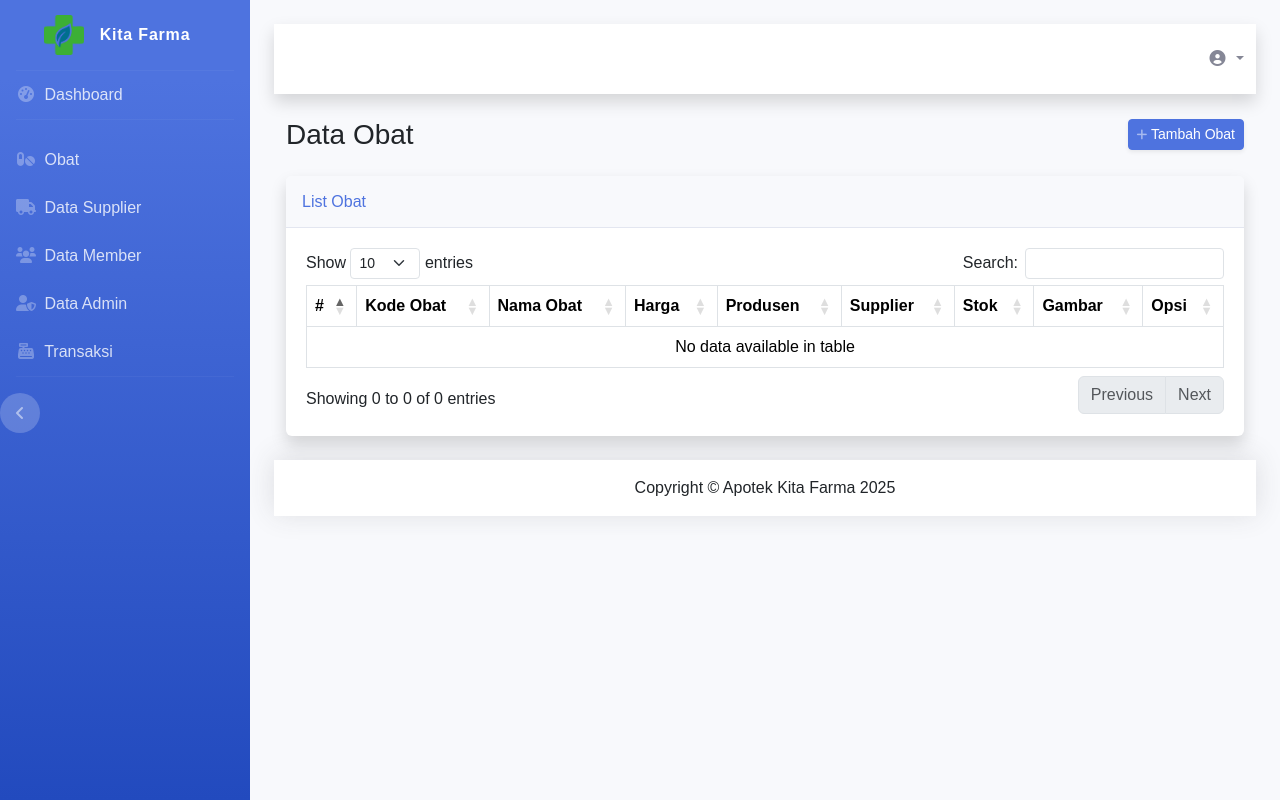
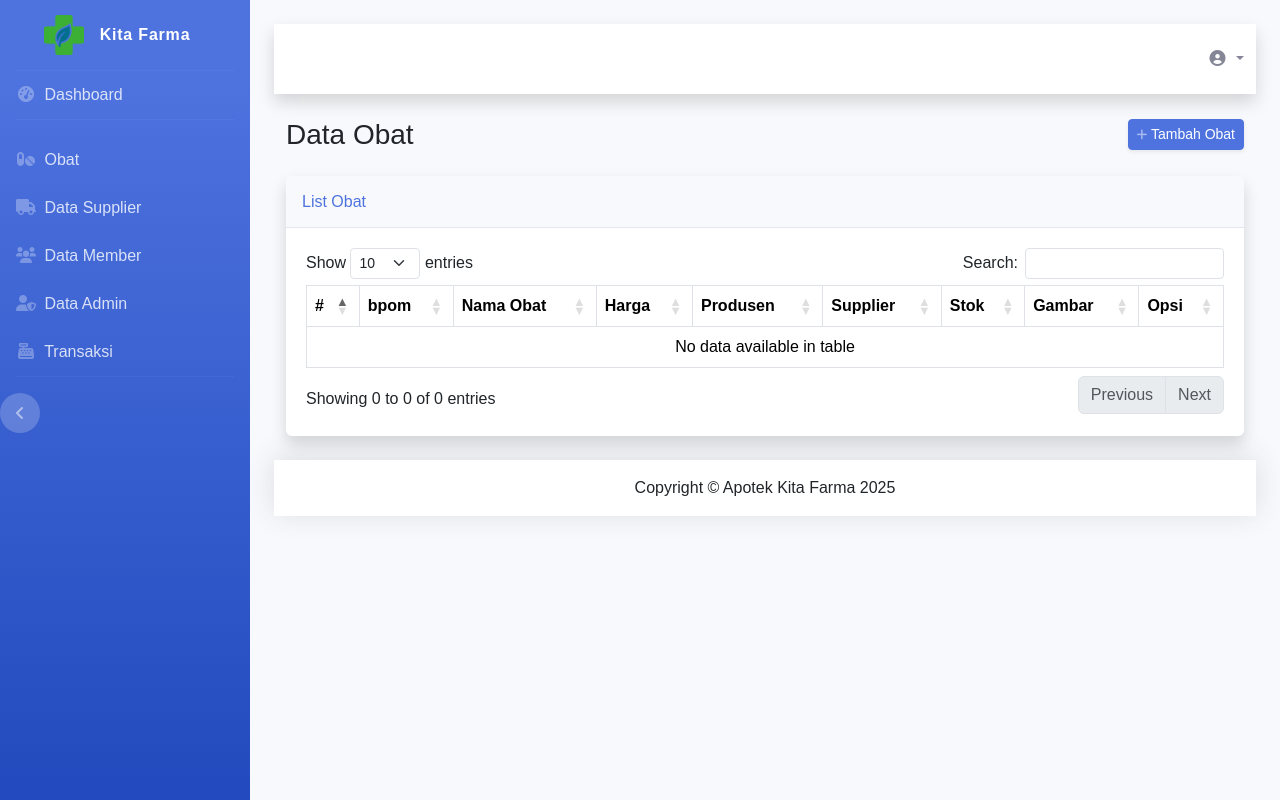
Before and after one commit to NaufalNurFahriza/Apotik_Project, a CodeIgniter 4 app: template app/Views/obat/index.php in a window 1280 px wide. Run offline with PHP 8.4 and a stand-in for CodeIgniter, Linux system fonts and the light colour scheme; the template is opened without the code that fills it, so the values that code supplies are empty; some libraries are stand-ins or nearby versions.

Commit message:
change kode obat to BPOM

```diff
--- a/app/Views/obat/edit.php
+++ b/app/Views/obat/edit.php
@@ -17,7 +17,7 @@
             <?= csrf_field(); ?>
             <input type="hidden" name="id" value="<?= $obat['id']; ?>">
             <div class="row mb-3">
-                <label for="bpom" class="col-sm-2 col-form-label">Kode Obat</label>
+                <label for="bpom" class="col-sm-2 col-form-label">BPOM</label>
                 <div class="col-sm-10">
                     <input type="text" class="form-control <?= ($validation->hasError('bpom')) ? 'is-invalid' : ''; ?>" id="bpom" name="bpom" value="<?= (old('bpom')) ? old('bpom') : $obat['bpom']; ?>" required>
                     <div class="invalid-feedback">
--- a/app/Views/obat/index.php
+++ b/app/Views/obat/index.php
@@ -25,7 +25,7 @@
                 <thead>
                     <tr>
                         <th>#</th>
-                        <th>Kode Obat</th>
+                        <th>bpom</th>
                         <th>Nama Obat</th>
                         <th>Harga</th>
                         <th>Produsen</th>
@@ -40,7 +40,7 @@
                     <?php foreach ($obat as $o) : ?>
                         <tr>
                             <td><?= $i++; ?></td>
-                            <td><?= $o['bpom']; ?></td>
+                            <td><?= $o['BPOM']; ?></td>
                             <td><?= $o['nama_obat']; ?></td>
                             <td>Rp <?= number_format($o['harga'], 0, ',', '.'); ?></td>
                             <td><?= $o['produsen']; ?></td>
--- a/app/Views/obat/tambah.php
+++ b/app/Views/obat/tambah.php
@@ -16,7 +16,7 @@
         <form action="<?= base_url('obat/simpan'); ?>" method="post" enctype="multipart/form-data">
             <?= csrf_field(); ?>
             <div class="row mb-3">
-                <label for="bpom" class="col-sm-2 col-form-label">Kode Obat</label>
+                <label for="BPOM" class="col-sm-2 col-form-label">bpom</label>
                 <div class="col-sm-10">
                     <input type="text" class="form-control <?= ($validation->hasError('bpom')) ? 'is-invalid' : ''; ?>" id="bpom" name="bpom" value="<?= old('bpom'); ?>" required>
                     <div class="invalid-feedback">
--- a/app/Views/transaksi/detail.php
+++ b/app/Views/transaksi/detail.php
@@ -61,7 +61,7 @@
                 <thead>
                     <tr>
                         <th>#</th>
-                        <th>Kode Obat</th>
+                        <th>BPOM</th>
                         <th>Nama Obat</th>
                         <th>Harga</th>
                         <th>Jumlah</th>
```
